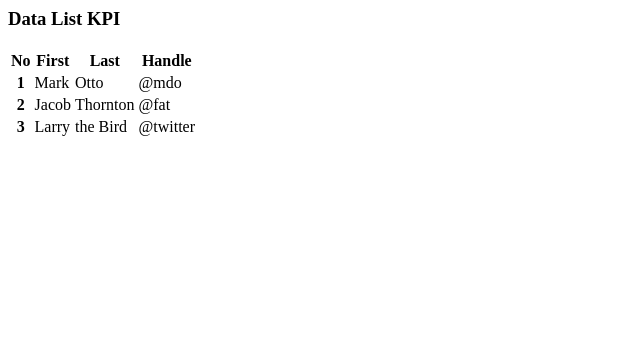
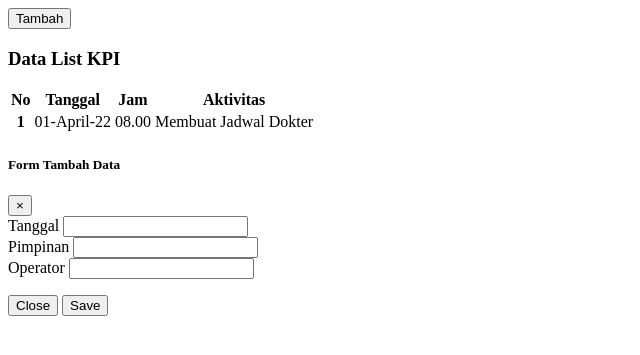
Before and after one commit to sandikabima/qustion, a PHP site: page /qustion/views/kpi/index.php in a window 1280 px wide. Shown: the top 355 px of the page, without its empty margins (0-640 px from the left). Run offline with PHP 8.4, Linux system fonts and the light colour scheme; some libraries are stand-ins or nearby versions.

Commit message:
Penambahan tabel & tombol KPI

```diff
--- a/app/views/kpi/index.php
+++ b/app/views/kpi/index.php
@@ -1,4 +1,11 @@
 <div class="container mt-4">
+<div class="row mb-3">
+    <div class="col-lg-6">
+      <button type="button" class="btn btn-success tambahData" data-toggle="modal" data-target="#exampleModal">
+        Tambah
+      </button>
+    </div>
+  </div>
 	<div class="row">
 		<div class="col-lg-12">
 			<h3>Data List KPI</h3>
@@ -6,32 +13,57 @@
 				<thead>
 					<tr>
 						<th scope="col">No</th>
-						<th scope="col">First</th>
-						<th scope="col">Last</th>
-						<th scope="col">Handle</th>
+						<th scope="col">Tanggal</th>
+						<th scope="col">Jam</th>
+						<th scope="col">Aktivitas</th>
 					</tr>
 				</thead>
 				<tbody>
 					<tr>
 						<th scope="row">1</th>
-						<td>Mark</td>
-						<td>Otto</td>
-						<td>@mdo</td>
-					</tr>
-					<tr>
-						<th scope="row">2</th>
-						<td>Jacob</td>
-						<td>Thornton</td>
-						<td>@fat</td>
-					</tr>
-					<tr>
-						<th scope="row">3</th>
-						<td>Larry</td>
-						<td>the Bird</td>
-						<td>@twitter</td>
+						<td>01-April-22</td>
+						<td>08.00</td>
+						<td>Membuat Jadwal Dokter</td>
 					</tr>
 				</tbody>
 			</table>
 		</div>
 	</div>
 </div>
+
+<!-- Modal -->
+<div class="modal fade" id="exampleModal" tabindex="-1" role="dialog" aria-labelledby="exampleModalLabel"
+  aria-hidden="true">
+  <div class="modal-dialog" role="document">
+    <div class="modal-content">
+      <div class="modal-header">
+        <h5 class="modal-title" id="formModalLabel">Form Tambah Data</h5>
+        <button type="button" class="close" data-dismiss="modal" aria-label="Close">
+          <span aria-hidden="true">&times;</span>
+        </button>
+      </div>
+      <div class="modal-body">
+        <form action="<?=BASEURL;?>/Morning/tambah" method='post'>
+          <input type="hidden" name='id' id='id'>
+          <div class="form-group">
+            <label for="tanggal">Tanggal</label>
+            <input type="text" class='form-control' id='tanggal' name='tanggal' autocomplete='off'>
+          </div>
+          <div class="form-group">
+            <label for="pimpinan">Pimpinan</label>
+            <input type="text" name='pimpinan' class='form-control' id='pimpinan' autocomplete='off'>
+          </div>
+          <div class="form-group">
+            <label for="operatro">Operator</label>
+            <input type="text" class='form-control' id='moderator' name='moderator' autocomplete='off'>
+            <input type="hidden" name='status' id='status' value='1'>
+          </div>
+      </div>
+      <div class="modal-footer">
+        <button type="button" class="btn btn-secondary" data-dismiss="modal">Close</button>
+        <button type="submit" class="btn btn-success">Save</button>
+      </div>
+      </form>
+    </div>
+  </div>
+</div>
--- a/app/views/morning/index.php
+++ b/app/views/morning/index.php
@@ -4,7 +4,6 @@
       <?php Flasher::flash();?>
     </div>
   </div>
-
   <div class="row">
     <div class="col-lg-4">
       <form action="<?=BASEURL;?>/Morning/cari" method="post">
```
